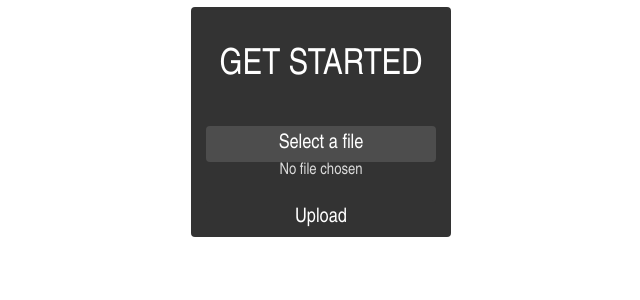
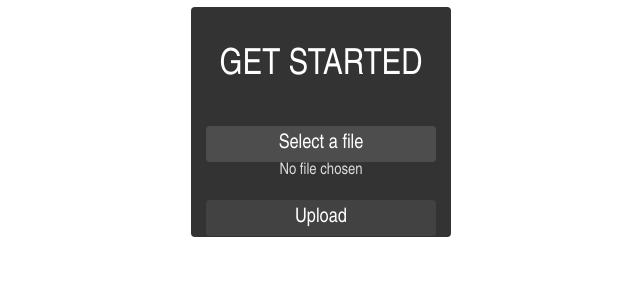
Before and after one commit to DVis23/ImageMagic_Flask, a Flask app: page / in a window 1280 px wide, with the pointer over the restyled element. Shown: the part 278-578 px from the top of the page, without its empty margins (319-959 px from the left). Run offline with Flask 3, Linux system fonts and the light colour scheme.

Commit message:
initial window design

```diff
--- a/templates/index.html
+++ b/templates/index.html
@@ -34,7 +34,7 @@
         }
         input[type="submit"]:hover,
         .custom-file-upload:hover {
-            background-color: #333;
+            background-color: #424242;
         }
         .custom-file-upload {
             display: inline-block;
```
